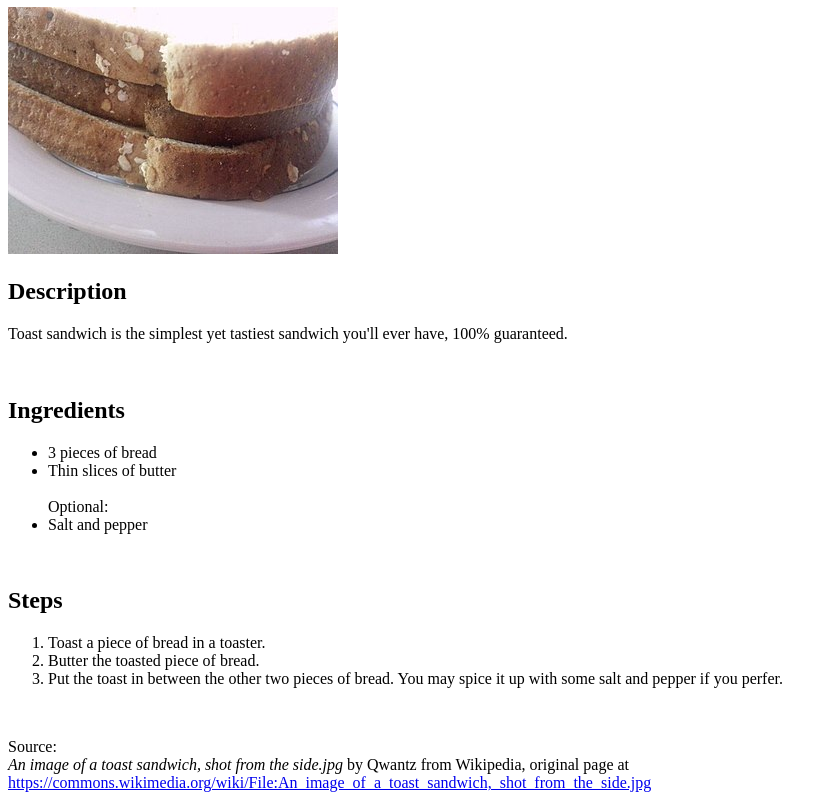
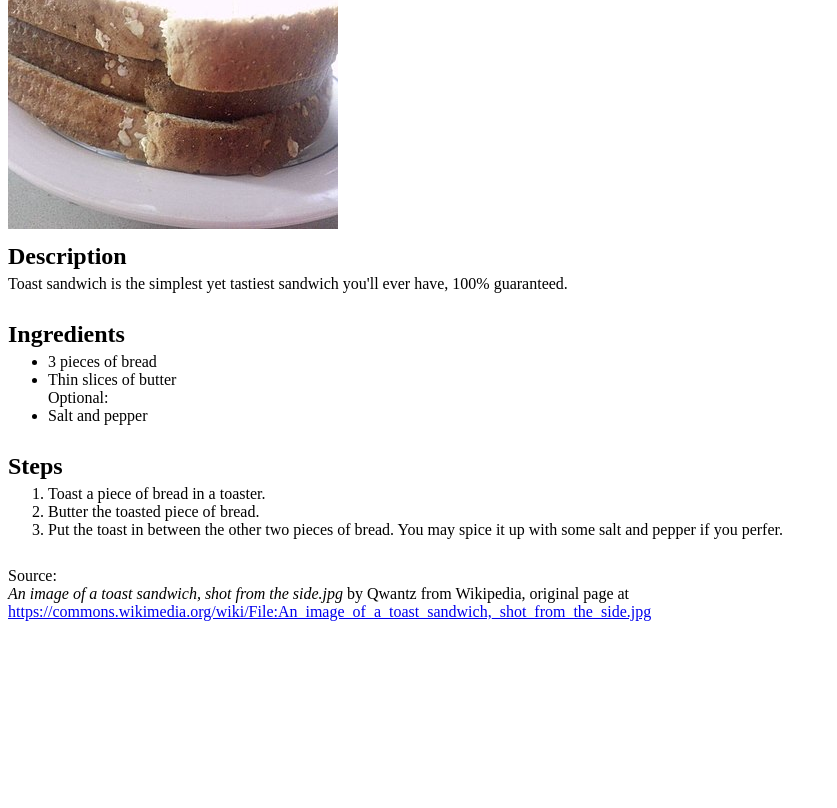
Before and after one commit to Sveldevorls/odin-recipes, a plain HTML site: page recipes/toast-sandwich.html in a window 1280 px wide. Shown: the part 73-881 px from the top of the page, without its empty margins (0-837 px from the left). After the commit the page ends 800 px from the top, so only its background shows below. Drawn offline with Linux system fonts and the light colour scheme.

Commit message:
Update html for toast sandwhich

```diff
--- a/recipes/toast-sandwich.html
+++ b/recipes/toast-sandwich.html
@@ -4,8 +4,15 @@
     <meta charset="UTF-8">
     <meta name="viewport" content="width=device-width, initial-scale=1.0">
     <title>Toast Sandwich</title>
+    <style>
+        div > * {
+            margin-top: 5px;
+            margin-bottom: 5px;
+        }
+    </style>
 </head>
     <body>
+        <div>
             <h1>Toast Sandwich</h1>
             <img src="../img/toast-sandwich.jpg" alt="Picture of a toast sandwich"><br>
             <h2>Description</h2>
@@ -14,7 +21,6 @@
             <ul>
                 <li>3 pieces of bread</li>
                 <li>Thin slices of butter</li>
-            <br>
                 Optional:
                 <li>Salt and pepper</li>
             </ul><br>
@@ -27,7 +33,8 @@
             <p>
                 Source:<br>
                 <i>An image of a toast sandwich, shot from the side.jpg</i> by Qwantz from Wikipedia, original page at<br>
-            <a href="https://commons.wikimedia.org/wiki/File:An_image_of_a_toast_sandwich,_shot_from_the_side.jpg", rel="noreferrer">https://commons.wikimedia.org/wiki/File:An_image_of_a_toast_sandwich,_shot_from_the_side.jpg</a>
+                <a href="https://commons.wikimedia.org/wiki/File:An_image_of_a_toast_sandwich,_shot_from_the_side.jpg" rel="noreferrer">https://commons.wikimedia.org/wiki/File:An_image_of_a_toast_sandwich,_shot_from_the_side.jpg</a>
             </p>
+        </div>
     </body>
 </html>
```
Lines whose indentation alone changed are shown as unchanged.
